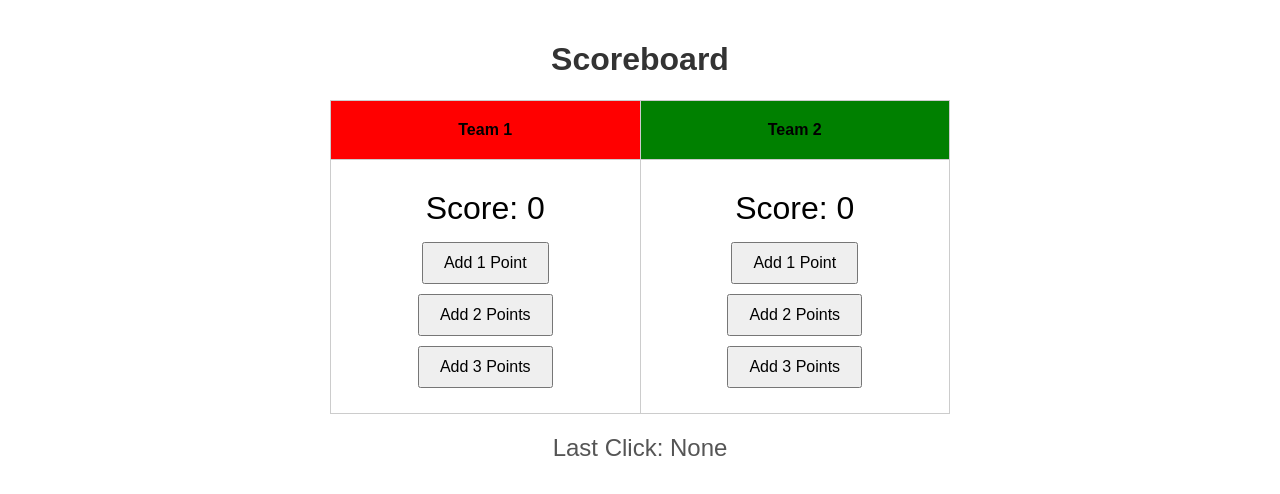
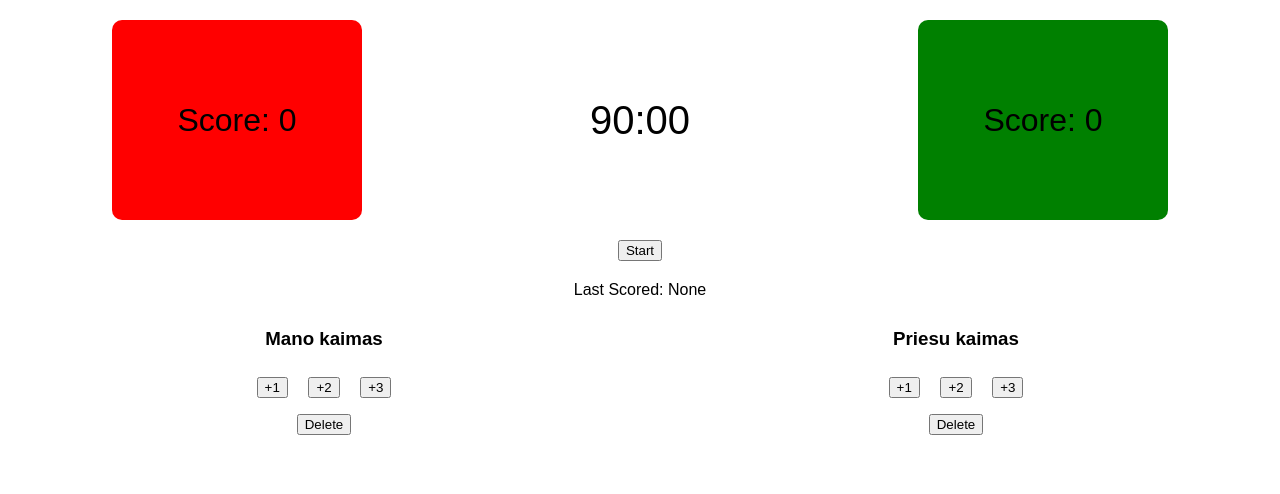
Before and after one commit to Deividas321/dom-event, a website: page index.html in a window 1280 px wide. Drawn offline with Linux system fonts and the light colour scheme.

Commit message:
Krepsinio svieslente

```diff
--- a/index.html
+++ b/index.html
@@ -3,35 +3,37 @@
 <head>
     <meta charset="UTF-8">
     <meta name="viewport" content="width=device-width, initial-scale=1.0">
-    <title>DOM events</title>
+    <title>Scoreboard</title>
     <link rel="stylesheet" href="./main.css">
 </head>
 <body>
-    <h1>Scoreboard</h1>
-
-    <table>
-        <tr>
-            <th class="team1">Team 1</th>
-            <th class="team2">Team 2</th>
-        </tr>
-        <tr>
-            <td>
-                <div id="score1">Score: 0</div>
-                <button data-team="1" data-points="1">Add 1 Point</button>
-                <button data-team="1" data-points="2">Add 2 Points</button>
-                <button data-team="1" data-points="3">Add 3 Points</button>
-            </td>
-            <td>
-                <div id="score2">Score: 0</div>
-                <button data-team="2" data-points="1">Add 1 Point</button>
-                <button data-team="2" data-points="2">Add 2 Points</button>
-                <button data-team="2" data-points="3">Add 3 Points</button>
-            </td>
-        </tr>
-    </table>
-
-    <div id="last-click">Last Click: None</div>
-
+    <div id="scoreboard">
+        <div id="score1" class="score">Score: 0</div>
+        <div id="timer">90:00</div>
+        <div id="score2" class="score">Score: 0</div>
+    </div>
+    <div id="controls">
+        <button id="start-pause">Start</button>
+    </div>
+    <div id="last-click">Last Scored: None</div>
+    <div id="greeting"></div>
+    <div id="buttons">
+        <div>
+            <h3>Mano kaimas</h3>
+            <button data-team="1" data-points="1">+1</button>
+            <button data-team="1" data-points="2">+2</button>
+            <button data-team="1" data-points="3">+3</button>
+            <button data-team="1" data-action="delete">Delete</button>
+        </div>
+        <div>
+            <h3>Priesu kaimas</h3>
+            <button data-team="2" data-points="1">+1</button>
+            <button data-team="2" data-points="2">+2</button>
+            <button data-team="2" data-points="3">+3</button>
+            <button data-team="2" data-action="delete">Delete</button>
+        </div>
+    </div>
+    <div id="log"></div>
         <script src="./js/home.js"></script>
     </body>
     </html>
--- a/js/home.js
+++ b/js/home.js
@@ -1,45 +1,123 @@
-const h1DOM = document.querySelector('h1');
-const buttonDOM = document.querySelector('button');
+const score1DOM = document.getElementById('score1');
+const score2DOM = document.getElementById('score2');
+const lastClickDOM = document.getElementById('last-click');
+const timerDOM = document.getElementById('timer');
+const startPauseBtn = document.getElementById('start-pause');
+const logDOM = document.getElementById('log');
 
-function doSomethingSilly (){
-    console.log('silly silly me....');
+
+let score1 = parseInt(localStorage.getItem('score1')) || 0;
+let score2 = parseInt(localStorage.getItem('score2')) || 0;
+
+
+let time = parseInt(localStorage.getItem('time')) || 5400;
+let timerInterval;
+let isRunning = false;
+
+let log = JSON.parse(localStorage.getItem('log')) || [];
+
+
+function formatTime(seconds) {
+    const minutes = Math.floor(seconds / 60);
+    const remainingSeconds = seconds % 60;
+    return `${minutes}:${remainingSeconds < 10 ? '0' : ''}${remainingSeconds}`;
 }
-buttonDOM.addEventListener('click', doSomethingSilly);
+
+
+function updateTimer() {
+    timerDOM.textContent = formatTime(time);
+}
+
+function startPauseTimer() {
+    if (isRunning) {
+        clearInterval(timerInterval);
+        startPauseBtn.textContent = 'Start';
+    } else {
+        timerInterval = setInterval(() => {
+            if (time > 0) {
+                time--;
+                updateTimer();
+                localStorage.setItem('time', time);
+            } else {
+                clearInterval(timerInterval);
+            }
+        }, 1000);
+        startPauseBtn.textContent = 'Pause';
+    }
+    isRunning = !isRunning;
+}
+
+function updateScore(team, points) {
+    if (team === 1) {
+        score1 += points;
+        score1DOM.textContent = `Score: ${score1}`;
+        localStorage.setItem('score1', score1);
+    } else if (team === 2) {
+        score2 += points;
+        score2DOM.textContent = `Score: ${score2}`;
+        localStorage.setItem('score2', score2);
+    }
+    const logEntry = { time: formatTime(time), team, points };
+    log.push(logEntry);
+    localStorage.setItem('log', JSON.stringify(log));
+    displayLog();
+    lastClickDOM.textContent = `Last Scored: Team ${team}, Points ${points}`;
+}
+
+function deleteLastScore(team) {
+    for (let i = log.length - 1; i >= 0; i--) {
+        if (log[i].team === team) {
+            const removed = log.splice(i, 1)[0];
+            if (team === 1) {
+                score1 -= removed.points;
+                score1DOM.textContent = `Score: ${score1}`;
+                localStorage.setItem('score1', score1);
+            } else if (team === 2) {
+                score2 -= removed.points;
+                score2DOM.textContent = `Score: ${score2}`;
+                localStorage.setItem('score2', score2);
+            }
+            localStorage.setItem('log', JSON.stringify(log));
+            displayLog();
+            lastClickDOM.textContent = `Last Score Deleted: Team ${team}`;
+            break;
+        }
+    }
+}
 
 
 
 
-
-// Get the score display elements
-const score1DOM = document.getElementById('score1');
-const score2DOM = document.getElementById('score2');
-const lastClickDOM = document.getElementById('last-click');
-
-// Initialize the scores
-let score1 = 0;
-let score2 = 0;
-
-// Function to update the score display
-function updateScore(team, points) {
-    if (team === 1) {
-        score1 += points;
-        score1DOM.textContent = `Score: ${score1}`;
-    } else if (team === 2) {
-        score2 += points;
-        score2DOM.textContent = `Score: ${score2}`;
-    }
-    // Update the last click information
-    lastClickDOM.textContent = `Last Click: Team ${team}, Points ${points}`;
+function displayLog() {
+    logDOM.innerHTML = log.map(entry => `<p>Time: ${entry.time}, Team ${entry.team} scored ${entry.points} points</p>`).join('');
 }
 
-// Get all buttons
-const buttons = document.querySelectorAll('button');
 
-// Add event listeners to all buttons
+const buttons = document.querySelectorAll('#buttons button');
+
+
 buttons.forEach(button => {
     button.addEventListener('click', () => {
-        const team = parseInt(button.getAttribute('data-team'), 10);
-        const points = parseInt(button.getAttribute('data-points'), 10);
-        updateScore(team, points);
+        const team = button.getAttribute('data-team');
+        const points = button.getAttribute('data-points');
+        const action = button.getAttribute('data-action');
+
+
+        if (team && points) {
+            updateScore(parseInt(team), parseInt(points));
+        }
+
+        if (team && action === 'delete') {
+            deleteLastScore(parseInt(team));
+        }
     });
 });
+
+
+startPauseBtn.addEventListener('click', startPauseTimer);
+
+
+score1DOM.textContent = `Score: ${score1}`;
+score2DOM.textContent = `Score: ${score2}`;
+updateTimer();
+displayLog();
--- a/main.css
+++ b/main.css
@@ -1,45 +1,61 @@
 body {
     font-family: Arial, sans-serif;
     text-align: center;
-    margin: 0;
-    padding: 20px;
 }
 
-h1 {
-    color: #333;
+#scoreboard {
+    display: flex;
+    justify-content: space-around;
+    align-items: center;
+    margin: 20px 0;
 }
 
-table {
-    width: 50%;
-    margin: 0 auto;
-    border-collapse: collapse;
+.score {
+    font-size: 2em;
+    width: 150px;
+    height: 100px;
+    line-height: 100px;
+    background-color: lightgray;
+    border-radius: 10px;
 }
 
-th, td {
-    padding: 20px;
-    border: 1px solid #ccc;
+#score1 {
+    background-color: red;
+    color: black;
+    padding: 50px;
 }
 
-#score1, #score2 {
-    font-size: 2em;
-    margin: 10px 0;
+#score2 {
+    background-color: green;
+    color: black;
+    padding: 50px;
 }
 
-button {
-    padding: 10px 20px;
-    font-size: 16px;
-    cursor: pointer;
-    margin: 5px;
+#timer {
+    font-size: 2.5em;
+    margin: 0 20px;
 }
 
-#last-click {
+#controls {
+    margin: 20px 0;
+}
+
+#buttons {
+    display: flex;
+    justify-content: space-around;
+}
+
+#buttons div {
+    margin: 10px;
+}
+
+#buttons button {
+    box-sizing: border-box;
+    margin: 5%;
+
+}
+
+#log {
     margin-top: 20px;
-    font-size: 1.5em;
-    color: #555;
+    text-align: left;
 }
-.team1{
-    background-color: red;
-}
-.team2{
-    background-color: green;
-}
```
